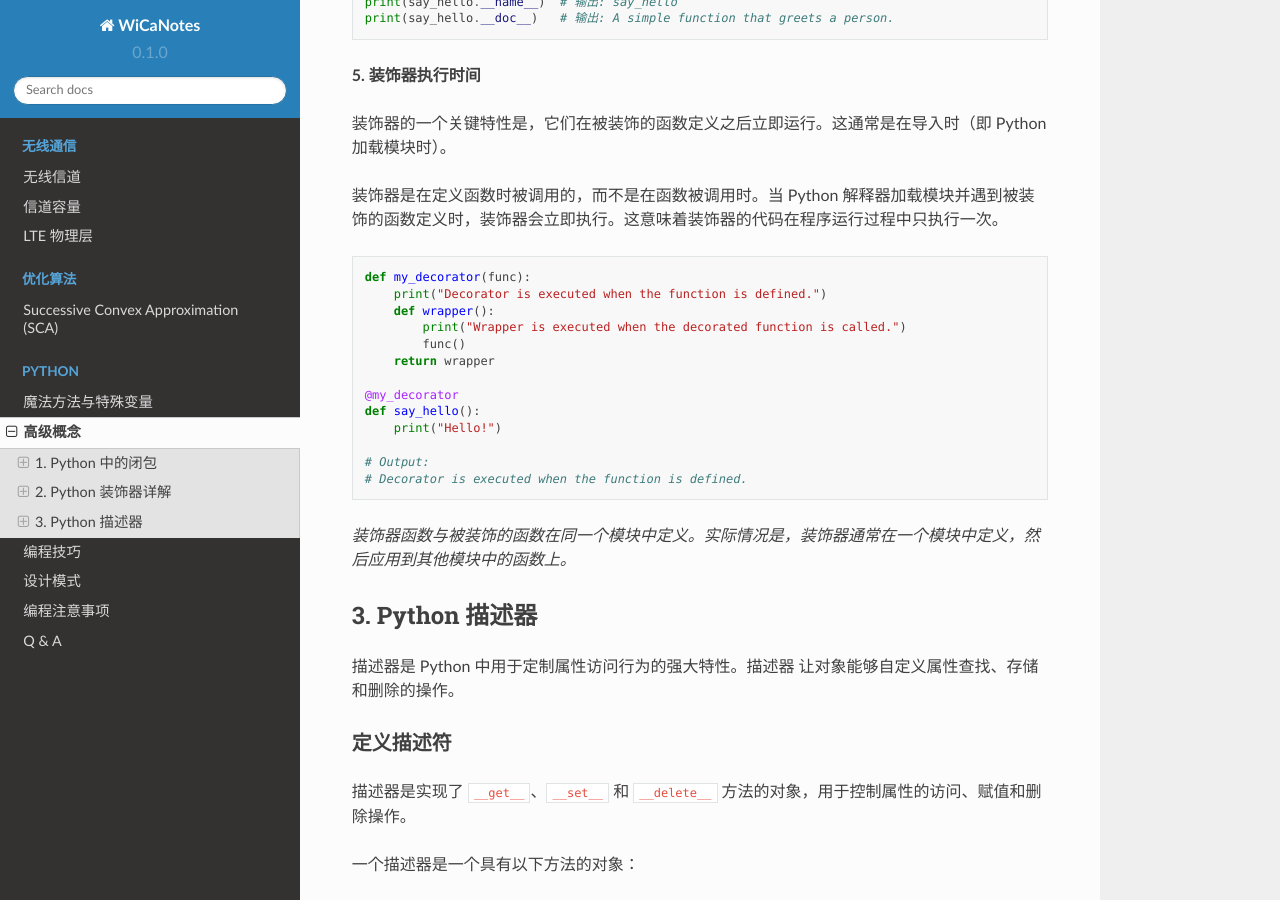
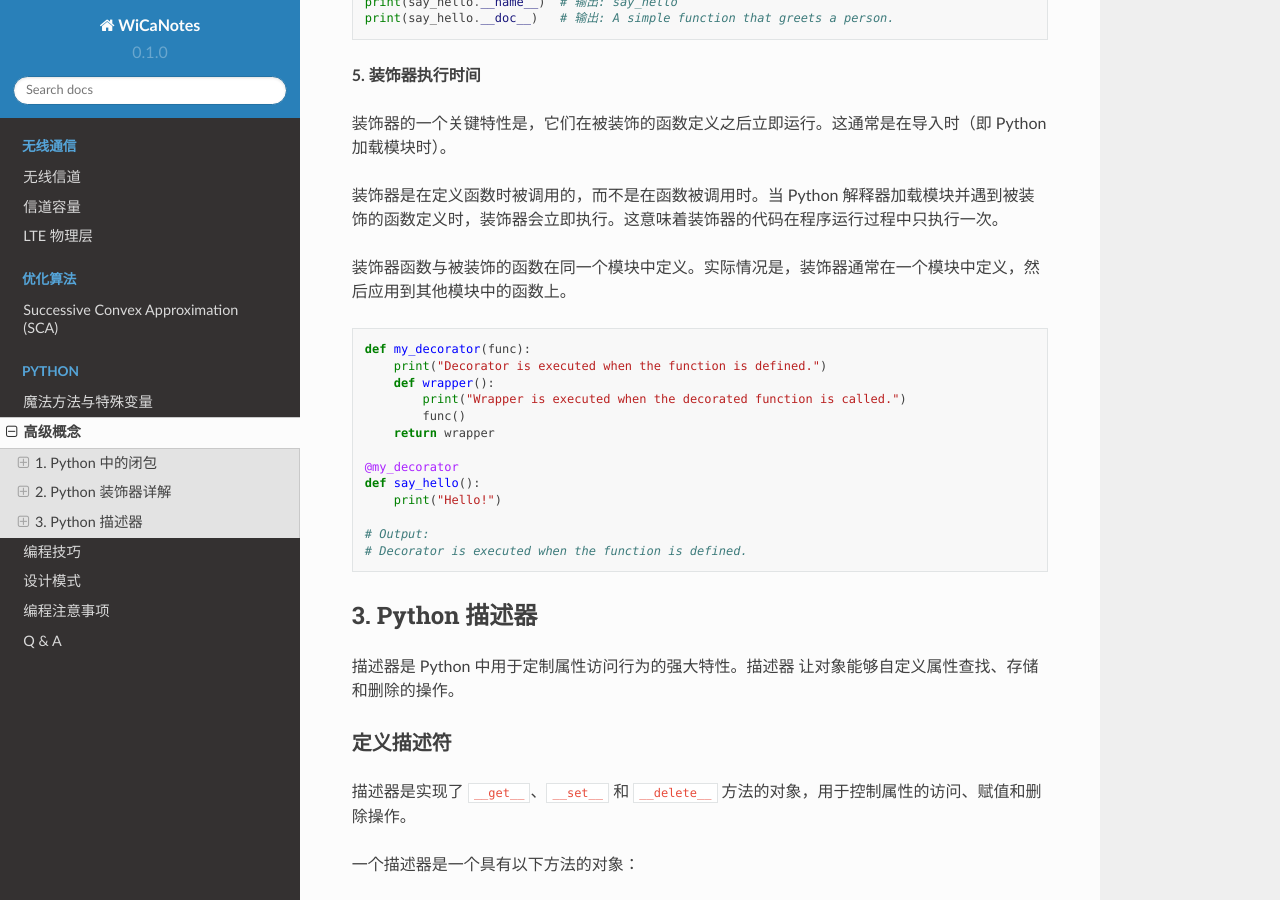
Before and after one commit to boyin96/WiCaNotes, a Sphinx documentation site: the page built from docs/source/concepts.rst, in a window 1280 px wide and 900 px high, scrolled down 4774 px. Built offline with Sphinx 7.4.7 and the Read the Docs theme 2.0.0, drawn with Linux system fonts in a browser that asks for light colours; part of the change alters nothing that is shown.

```diff
--- a/docs/source/concepts.rst
+++ b/docs/source/concepts.rst
@@ -243,6 +243,8 @@
 
 装饰器是在定义函数时被调用的，而不是在函数被调用时。当 Python 解释器加载模块并遇到被装饰的函数定义时，装饰器会立即执行。这意味着装饰器的代码在程序运行过程中只执行一次。
 
+装饰器函数与被装饰的函数在同一个模块中定义。实际情况是，装饰器通常在一个模块中定义，然后应用到其他模块中的函数上。
+
 .. code-block:: python
 
     def my_decorator(func):
@@ -259,7 +261,6 @@
     # Output:
     # Decorator is executed when the function is defined.
 
-*装饰器函数与被装饰的函数在同一个模块中定义。实际情况是，装饰器通常在一个模块中定义，然后应用到其他模块中的函数上。*
 
 .. _descriptor:
 
```
